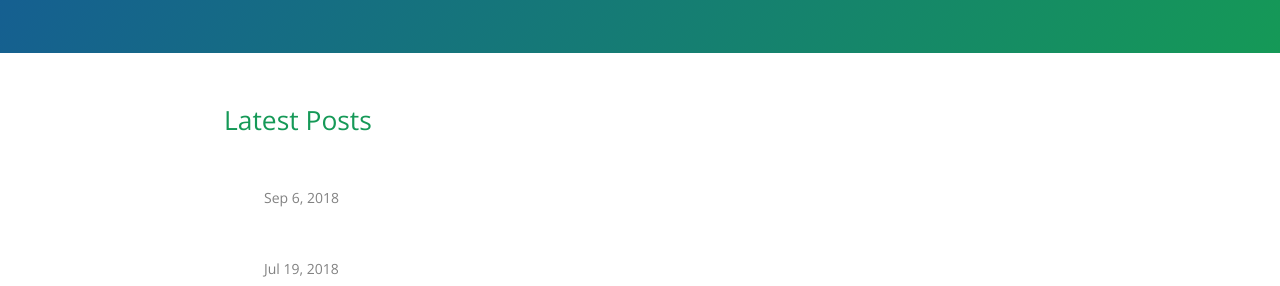
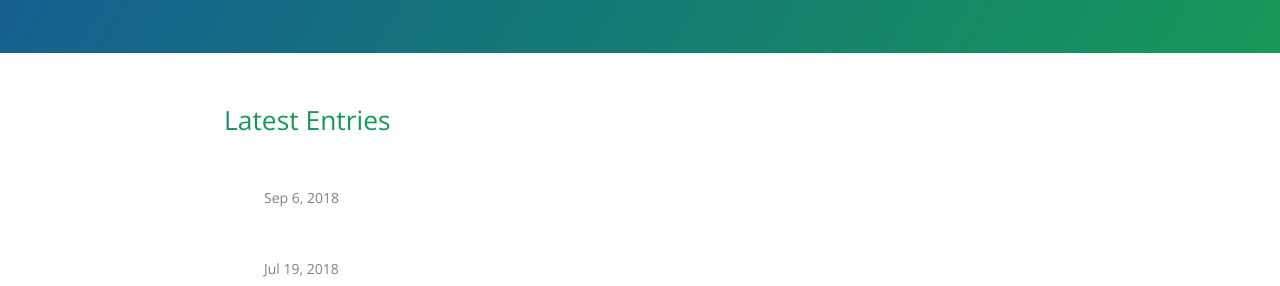
Before and after one commit to pandrews/pedagogy4liaisons, a Jekyll site: the page built from index.md, in a window 1280 px wide. Shown: the part 439-725 px from the top of the page. Built offline with Jekyll 4.4.1, drawn with Linux system fonts in a browser that asks for light colours.

Commit message:
Update home.html

```diff
--- a/_layouts/home.html
+++ b/_layouts/home.html
@@ -6,7 +6,7 @@ layout: default
 
   {{ content }}
 
-  <h2>Latest Posts</h2>
+  <h2>Latest Entries</h2>
 
   <div>&nbsp;</div>
 
```
